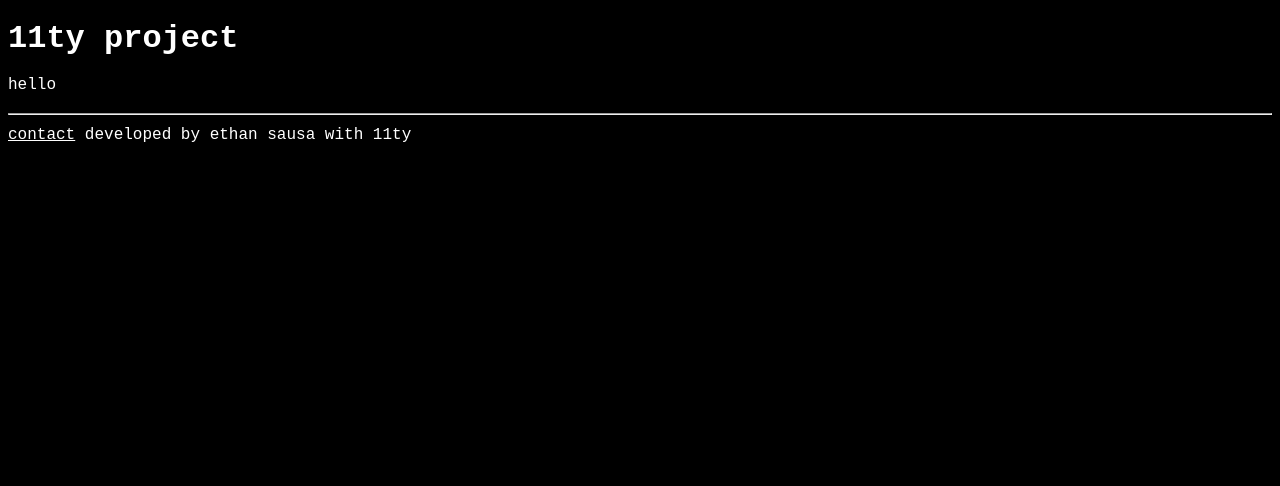
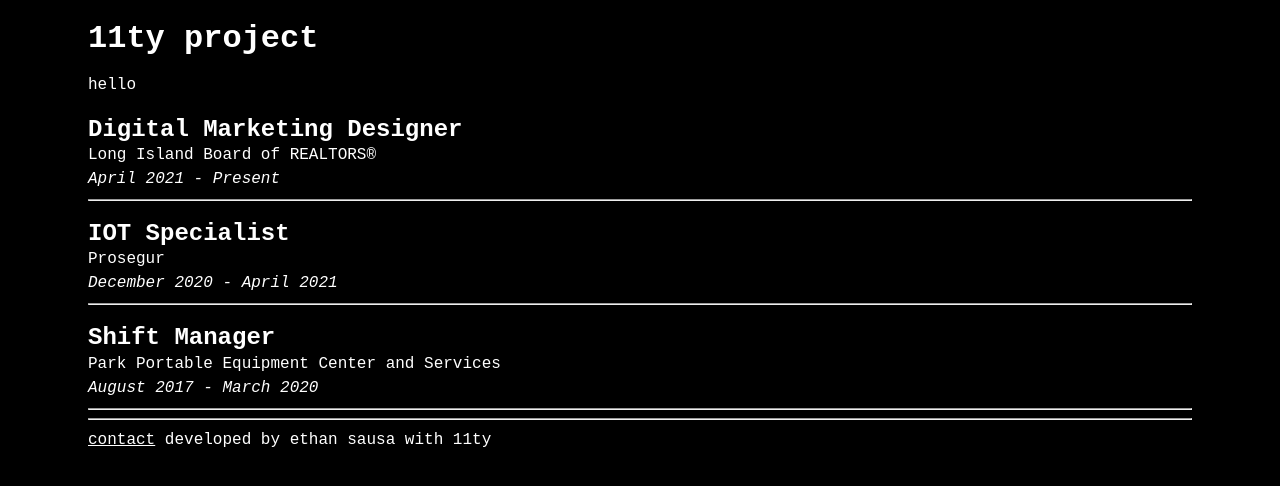
Before and after one commit to etsausa/11ty-practice, an Eleventy site: page src/index.html in a window 1280 px wide. Built offline with nearby package versions, Linux system fonts and the light colour scheme; Eleventy itself is replaced by a stand-in of ours; files that its build step writes are made by us from their sources.

Commit message:
created pattern for resume entries

```diff
--- a/public/css/style.css
+++ b/public/css/style.css
@@ -4,4 +4,8 @@ body{
     background-color: black;
     color: white;
     font-family: 'Courier New', Courier, monospace;
+
+    margin-inline: auto;
+    padding-inline: 1.5em;
+    max-width: 72rem;
 }
--- /dev/null
+++ b/src/_data/resume.json
@@ -0,0 +1,20 @@
+[
+    {
+        "title": "Digital Marketing Designer",
+        "company": "Long Island Board of REALTORS®",
+        "startDate": "April 2021",
+        "endDate": "Present"
+    },
+    {
+        "title": "IOT Specialist",
+        "company": "Prosegur",
+        "startDate": "December 2020",
+        "endDate": "April 2021"
+    },
+    {
+        "title": "Shift Manager",
+        "company": "Park Portable Equipment Center and Services",
+        "startDate": "August 2017",
+        "endDate": "March 2020"
+    }
+]
--- a/src/css/style.css
+++ b/src/css/style.css
@@ -4,4 +4,8 @@ body{
     background-color: black;
     color: white;
     font-family: 'Courier New', Courier, monospace;
+
+    margin-inline: auto;
+    padding-inline: 1.5em;
+    max-width: 72rem;
 }
--- a/src/index.html
+++ b/src/index.html
@@ -13,5 +13,14 @@ title: 11ty project
     {% endfor %}
 </ul>
 
+{% for job in resume %}
+
+    <h2>{{ job.title }}</h2>
+    <span>{{ job.company}}</span><br>
+    <span><i>{{ job.startDate }} - {{ job.endDate }}</i></span>
+    <hr>
+
+{% endfor %}
+
 
 <!-- <img src="/assets/images/logo.png" alt="logo image"> -->
```
Also changed, not shown: public/index.html (+23 -0 lines), public/resume/digitalMarketing/index.html (added), 5 other files.
